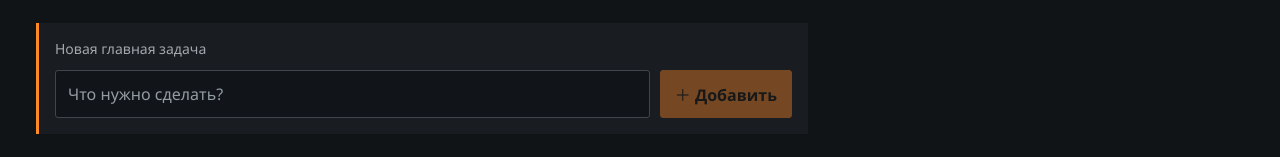
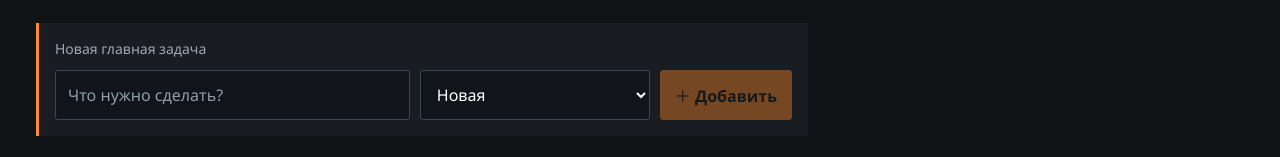
Before and after one commit to 7PurpleIce/task-log, a React (Vite) app: page / in a window 1280 px wide. Shown: the part 356-513 px from the top of the page. Built offline with nearby package versions, Linux system fonts and the light colour scheme.

Commit message:
Add eight workflow statuses to task creation and editing

```diff
--- a/src/App.jsx
+++ b/src/App.jsx
@@ -1,3 +1,5 @@
+import { DEFAULT_TASK_STATUS } from "./taskStatuses";
+import TaskStatusSelect from "./components/TaskStatusSelect";
 import { logError } from "./diagnostics";
 import React, { useEffect, useRef, useState } from "react";
 import useTasks from "./useTasks";
@@ -30,6 +32,7 @@ function Workspace({ session, recovery, onRecovered }) {
   const { tasks, error, blocked, add, update, remove, restore, clearCompleted } = session ? cloud : local;
   const [selectedId, setSelectedId] = useState(null);
   const [newTitle, setNewTitle] = useState("");
+  const [newStatus, setNewStatus] = useState(DEFAULT_TASK_STATUS);
   const [parentId, setParentId] = useState(null);
   const [notice, setNotice] = useState("");
   const migrationPreferenceKey = "task-log:hide-local-notice:" + (session?.user.id || "local");
@@ -64,10 +67,11 @@ function Workspace({ session, recovery, onRecovered }) {
     event.preventDefault();
     if (!newTitle.trim() || blocked) return;
 
-    const id = await add(newTitle, parentId);
+    const id = await add(newTitle, parentId, newStatus);
 
     if (id) {
       setNewTitle("");
+      setNewStatus(DEFAULT_TASK_STATUS);
       setSelectedId(id);
     }
   }
@@ -206,6 +210,13 @@ function Workspace({ session, recovery, onRecovered }) {
                 required
                 disabled={blocked}
               />
+              <TaskStatusSelect
+                aria-label="Статус новой задачи"
+                title="Выберите статус задачи"
+                value={newStatus}
+                onChange={event => setNewStatus(event.target.value)}
+                disabled={blocked}
+              />
               <button
                 type="submit"
                 className="primary"
--- a/src/components/TaskEditor.jsx
+++ b/src/components/TaskEditor.jsx
@@ -1,3 +1,5 @@
+import { getTaskStatus } from "../taskStatuses";
+import TaskStatusSelect from "./TaskStatusSelect";
 import React, { useEffect, useState } from "react";
 import { branchIds } from "../useTasks";
 
@@ -6,18 +8,20 @@ export default function TaskEditor({
 }) {
   const [title, setTitle] = useState(task.title);
   const [notes, setNotes] = useState(task.notes);
+  const [status, setStatus] = useState(getTaskStatus(task));
   const [saved, setSaved] = useState(false);
   const [pending, setPending] = useState(false);
   const [dirty, setDirty] = useState(false);
-  const [baseline, setBaseline] = useState({ title: task.title, notes: task.notes });
+  const [baseline, setBaseline] = useState({ title: task.title, notes: task.notes, status: getTaskStatus(task) });
   useEffect(() => {
     if (!dirty) {
       setTitle(task.title);
       setNotes(task.notes);
-      setBaseline({ title: task.title, notes: task.notes });
+      setStatus(getTaskStatus(task));
+      setBaseline({ title: task.title, notes: task.notes, status: getTaskStatus(task) });
     }
-  }, [task.title, task.notes, dirty]);
-  const remoteChanged = baseline.title !== task.title || baseline.notes !== task.notes;
+  }, [task.title, task.notes, task.status, dirty]);
+  const remoteChanged = baseline.title !== task.title || baseline.notes !== task.notes || baseline.status !== getTaskStatus(task);
   const branch = branchIds(tasks, task.id);
 
   const descendants = tasks.filter(item =>
@@ -30,10 +34,10 @@ export default function TaskEditor({
     if (!title.trim() || pending || disabled) return;
     setPending(true);
     try {
-      const ok = await onUpdate(task.id, { title: title.trim(), notes }, baseline);
+      const ok = await onUpdate(task.id, { title: title.trim(), notes, status }, baseline);
       setSaved(Boolean(ok));
       if (ok) {
-        setBaseline({ title: title.trim(), notes });
+        setBaseline({ title: title.trim(), notes, status });
         setDirty(false);
       }
     } finally { setPending(false); }
@@ -61,6 +65,18 @@ export default function TaskEditor({
           maxLength={300}
           onChange={event => {
             setTitle(event.target.value);
+            setSaved(false);
+            setDirty(true);
+          }}
+        />
+
+        <label htmlFor="task-status">Статус</label>
+        <TaskStatusSelect
+          id="task-status"
+          value={status}
+          disabled={pending}
+          onChange={event => {
+            setStatus(event.target.value);
             setSaved(false);
             setDirty(true);
           }}
--- /dev/null
+++ b/src/components/TaskStatusSelect.jsx
@@ -0,0 +1,12 @@
+import React from "react";
+import { TASK_STATUSES } from "../taskStatuses";
+
+export default function TaskStatusSelect(props) {
+  return (
+    <select className="task-status-select" {...props}>
+      {TASK_STATUSES.map(status => (
+        <option key={status} value={status}>{status}</option>
+      ))}
+    </select>
+  );
+}
--- a/src/components/TaskTree.jsx
+++ b/src/components/TaskTree.jsx
@@ -1,3 +1,4 @@
+import { getTaskStatus } from "../taskStatuses";
 import React from "react";
 
 export default function TaskTree({
@@ -76,7 +77,8 @@ export default function TaskTree({
               aria-pressed={selectedId === task.id}
               onClick={() => onSelect(task.id)}
             >
-              {task.title}
+              <span className="task-name">{task.title}</span>
+              <span className="task-status" aria-label={`Статус: ${getTaskStatus(task)}`}>{getTaskStatus(task)}</span>
             </button>
 
             {nested.length > 0 && (
--- a/src/styles.css
+++ b/src/styles.css
@@ -200,7 +200,8 @@ h2 { font-size: 20px; font-weight: 500; }
 }
 
 .task-title:hover:not(:disabled) { background: transparent; color: var(--orange); }
-.task-title.done { color: var(--muted); text-decoration: line-through; }
+.task-title.done { color: var(--muted); }
+.task-title.done .task-name { text-decoration: line-through; }
 .count { color: var(--muted); font-size: 12px; white-space: nowrap; }
 .add-child { color: var(--orange); }
 
@@ -318,3 +319,34 @@ header > .backup-actions > button {
 @media (pointer: coarse) {
   header > .backup-actions > button { min-height: 44px; }
 }
+
+.task-status-select {
+  width: 100%;
+  min-width: 0;
+  padding: 12px;
+  font: inherit;
+  color: #fff;
+  background: #111519;
+  border: 1px solid #40464e;
+  border-radius: 3px;
+}
+.task-status-select:disabled { opacity: .4; }
+.composer form { flex-wrap: wrap; }
+.composer form > input { flex: 1 1 220px; width: auto; }
+.composer .task-status-select { flex: 0 1 230px; width: 230px; }
+.task-status {
+  display: block;
+  width: fit-content;
+  margin-top: 5px;
+  padding: 2px 7px;
+  border: 1px solid #66503b;
+  border-radius: 3px;
+  color: var(--orange);
+  background: #2c251e;
+  font-size: 12px;
+  line-height: 1.5;
+}
+@media (max-width: 560px) {
+  .composer form > input,
+  .composer .task-status-select { flex: none; width: 100%; }
+}
--- /dev/null
+++ b/src/taskStatuses.js
@@ -0,0 +1,17 @@
+export const TASK_STATUSES = [
+  "Новая",
+  "Отменена",
+  "HOLD",
+  "Подключение на SLT",
+  "Тестирование",
+  "Подключение на PROD",
+  "Боевые испытания",
+  "Подключен"
+];
+
+export const DEFAULT_TASK_STATUS = TASK_STATUSES[0];
+
+// Older tasks and backups have no workflow status.
+export function getTaskStatus(task) {
+  return task.status ?? DEFAULT_TASK_STATUS;
+}
--- a/src/useCloudTasks.js
+++ b/src/useCloudTasks.js
@@ -1,3 +1,4 @@
+import { DEFAULT_TASK_STATUS, getTaskStatus } from "./taskStatuses";
 import { logEvent, logError } from "./diagnostics";
 import { useEffect, useRef, useState } from "react";
 import { branchIds, validate, applyTaskChanges, tasksByStatus } from "./useTasks";
@@ -99,7 +100,7 @@ export default function useCloudTasks(owner) {
     }
   }
 
-  async function add(title, parentId = null) {
+  async function add(title, parentId = null, status = DEFAULT_TASK_STATUS) {
     if (!title.trim()) return null;
     if (parentId !== null && !doc.tasks.some(t => t.id === parentId)) {
       setError("Родительская задача удалена. Выберите другую.");
@@ -107,7 +108,7 @@ export default function useCloudTasks(owner) {
     }
     const id = crypto.randomUUID();
     const next = doc.tasks.map(t => t.id === parentId ? { ...t, collapsed: false } : t);
-    next.unshift({ id, parentId, title: title.trim(), notes: "", done: false,
+    next.unshift({ id, parentId, title: title.trim(), notes: "", status, done: false,
       collapsed: false, createdAt: new Date().toISOString() });
     return await commit(next) ? id : null;
   }
@@ -115,9 +116,9 @@ export default function useCloudTasks(owner) {
   async function update(id, changes, original) {
     const task = doc.tasks.find(t => t.id === id);
     if (!task) { setError("Задача уже удалена."); return false; }
-    if (original && (original.title !== task.title || original.notes !== task.notes)) {
+    if (original && (original.title !== task.title || original.notes !== task.notes || getTaskStatus(original) !== getTaskStatus(task))) {
       logEvent("conflict", "warn");
-      setError("Название или заметки изменены на другом устройстве. Скопируйте свой черновик, затем нажмите «Загрузить актуальное».");
+      setError("Название, заметки или статус изменены на другом устройстве. Скопируйте свой черновик, затем нажмите «Загрузить актуальное».");
       return false;
     }
     return commit(applyTaskChanges(doc.tasks, id, changes));
--- a/src/useTasks.js
+++ b/src/useTasks.js
@@ -1,3 +1,4 @@
+import { TASK_STATUSES, DEFAULT_TASK_STATUS } from "./taskStatuses";
 import { logEvent, logError } from "./diagnostics";
 import { useState } from "react";
 
@@ -61,6 +62,7 @@ export function validate(data) {
       !task.title.trim() ||
       typeof task.notes !== "string" ||
       typeof task.done !== "boolean" ||
+      (task.status !== undefined && !TASK_STATUSES.includes(task.status)) ||
       typeof task.collapsed !== "boolean" ||
       typeof task.createdAt !== "string" ||
       !Number.isFinite(Date.parse(task.createdAt)) ||
@@ -132,7 +134,7 @@ export default function useTasks() {
     }
   }
 
-  function add(title, parentId = null) {
+  function add(title, parentId = null, status = DEFAULT_TASK_STATUS) {
     const id = crypto.randomUUID();
 
     const next = tasks.map(task =>
@@ -143,7 +145,7 @@ export default function useTasks() {
       id,
       parentId,
       title: title.trim(),
-      notes: "",
+      notes: "", status,
       done: false,
       collapsed: false,
       createdAt: new Date().toISOString()
```
